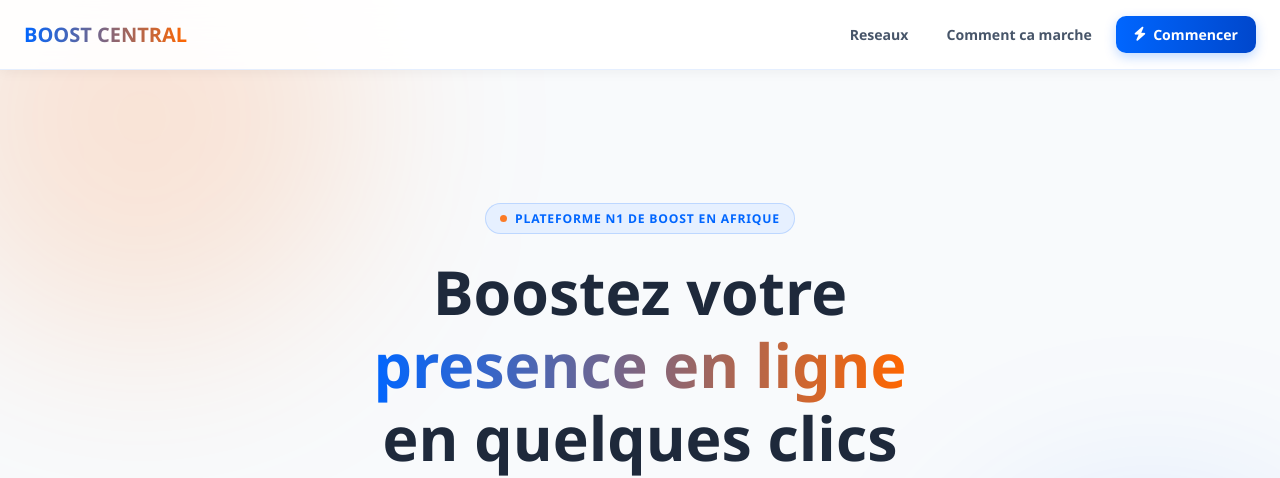
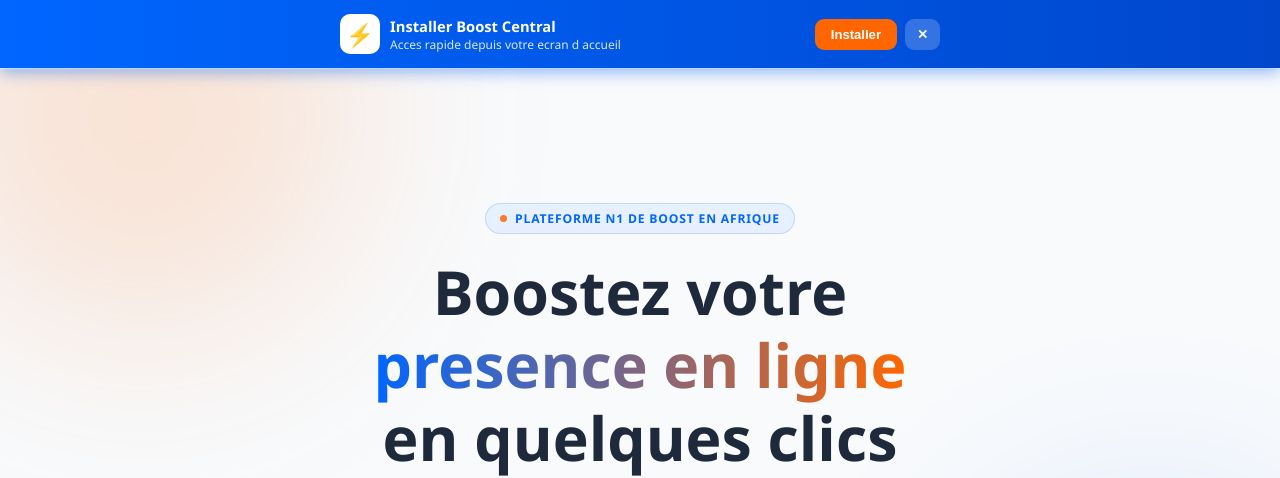
Before and after one commit to abdoula14cherif/boostcentral, a Flask app: page / in a window 1280 px wide. Shown: the top 478 px of the page. Run offline with Flask 3, Linux system fonts and the light colour scheme; some libraries are stand-ins or nearby versions.

Commit message:
PWA compatible Firefox et Chrome

```diff
--- a/app/templates/base.html
+++ b/app/templates/base.html
@@ -37,12 +37,12 @@ body{font-family:'Segoe UI',system-ui,sans-serif;background:var(--off);color:var
 <div style="width:40px;height:40px;background:#fff;border-radius:10px;display:flex;align-items:center;justify-content:center;flex-shrink:0;font-size:1.4rem">⚡</div>
 <div>
 <div style="font-weight:800;font-size:.92rem">Installer Boost Central</div>
-<div style="font-size:.75rem;opacity:.85">Acces rapide depuis votre ecran d accueil</div>
+<div style="font-size:.75rem;opacity:.85" id="pwa-sub">Acces rapide depuis votre ecran d accueil</div>
 </div>
 </div>
 <div style="display:flex;gap:8px;flex-shrink:0">
 <button id="pwa-install-btn" style="background:#FF6600;color:#fff;border:none;padding:8px 16px;border-radius:9px;font-weight:700;font-size:.82rem;cursor:pointer">Installer</button>
-<button id="pwa-close-btn" style="background:rgba(255,255,255,.2);color:#fff;border:none;padding:8px 12px;border-radius:9px;font-weight:700;font-size:.82rem;cursor:pointer">X</button>
+<button id="pwa-close-btn" style="background:rgba(255,255,255,.2);color:#fff;border:none;padding:8px 12px;border-radius:9px;font-weight:700;font-size:.82rem;cursor:pointer">✕</button>
 </div>
 </div>
 </div>
@@ -71,31 +71,55 @@ var deferredPrompt=null;
 var banner=document.getElementById('pwa-banner');
 var installBtn=document.getElementById('pwa-install-btn');
 var closeBtn=document.getElementById('pwa-close-btn');
+var isInstalled=localStorage.getItem('pwa-installed');
+var isDismissed=localStorage.getItem('pwa-dismissed');
+
+function showBanner(){
+  if(!isInstalled&&!isDismissed){
+    banner.style.display='block';
+  }
+}
+
 window.addEventListener('beforeinstallprompt',function(e){
   e.preventDefault();
   deferredPrompt=e;
-  if(!localStorage.getItem('pwa-dismissed')&&!localStorage.getItem('pwa-installed')){
-    banner.style.display='block';
-  }
+  showBanner();
 });
+
+// Afficher sur tous les navigateurs apres 2s
+setTimeout(function(){
+  showBanner();
+},2000);
+
 installBtn.addEventListener('click',function(){
-  banner.style.display='none';
   if(deferredPrompt){
+    banner.style.display='none';
     deferredPrompt.prompt();
     deferredPrompt.userChoice.then(function(r){
       if(r.outcome==='accepted'){localStorage.setItem('pwa-installed','true');}
       deferredPrompt=null;
     });
+  } else {
+    // Firefox ou navigateur sans support natif
+    banner.style.display='none';
+    var msg=document.createElement('div');
+    msg.style.cssText='position:fixed;top:0;left:0;right:0;z-index:99999;background:#1E293B;color:#fff;padding:20px;text-align:center;animation:slideDown .5s ease';
+    msg.innerHTML='<div style="font-weight:800;font-size:1rem;margin-bottom:8px">Pour installer Boost Central</div><div style="font-size:.85rem;opacity:.8;line-height:1.6">1. Appuyez sur le menu de votre navigateur<br>2. Selectionnez "Ajouter a l ecran d accueil"<br>3. Appuyez sur "Ajouter"</div><button onclick="this.parentElement.remove()" style="margin-top:12px;background:#FF6600;color:#fff;border:none;padding:8px 20px;border-radius:9px;font-weight:700;cursor:pointer">OK compris</button>';
+    document.body.appendChild(msg);
+    localStorage.setItem('pwa-dismissed','true');
   }
 });
+
 closeBtn.addEventListener('click',function(){
   banner.style.display='none';
   localStorage.setItem('pwa-dismissed','true');
 });
+
 window.addEventListener('appinstalled',function(){
   banner.style.display='none';
   localStorage.setItem('pwa-installed','true');
 });
+
 if('serviceWorker' in navigator){
   navigator.serviceWorker.register('/sw.js');
 }
```
